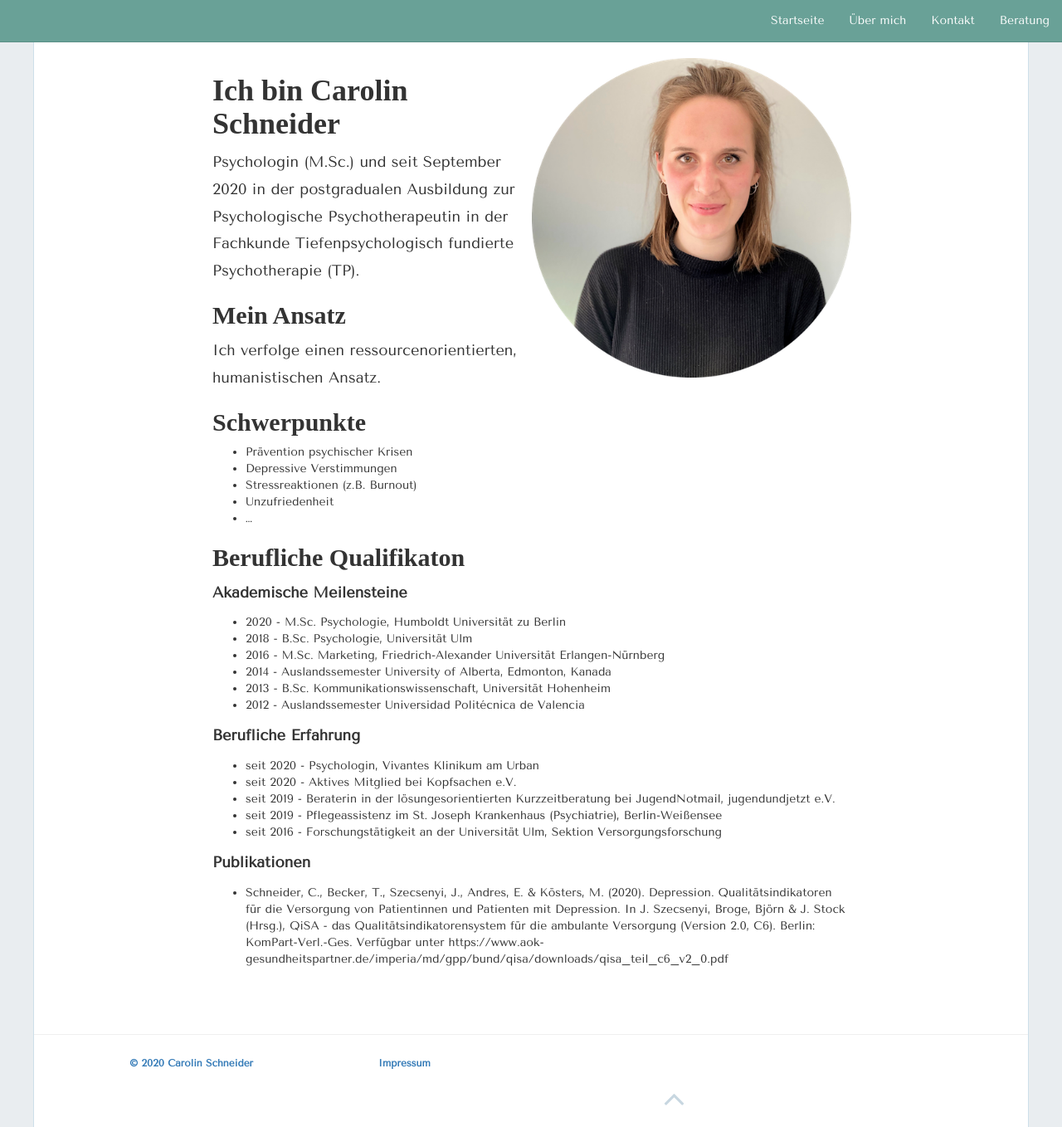
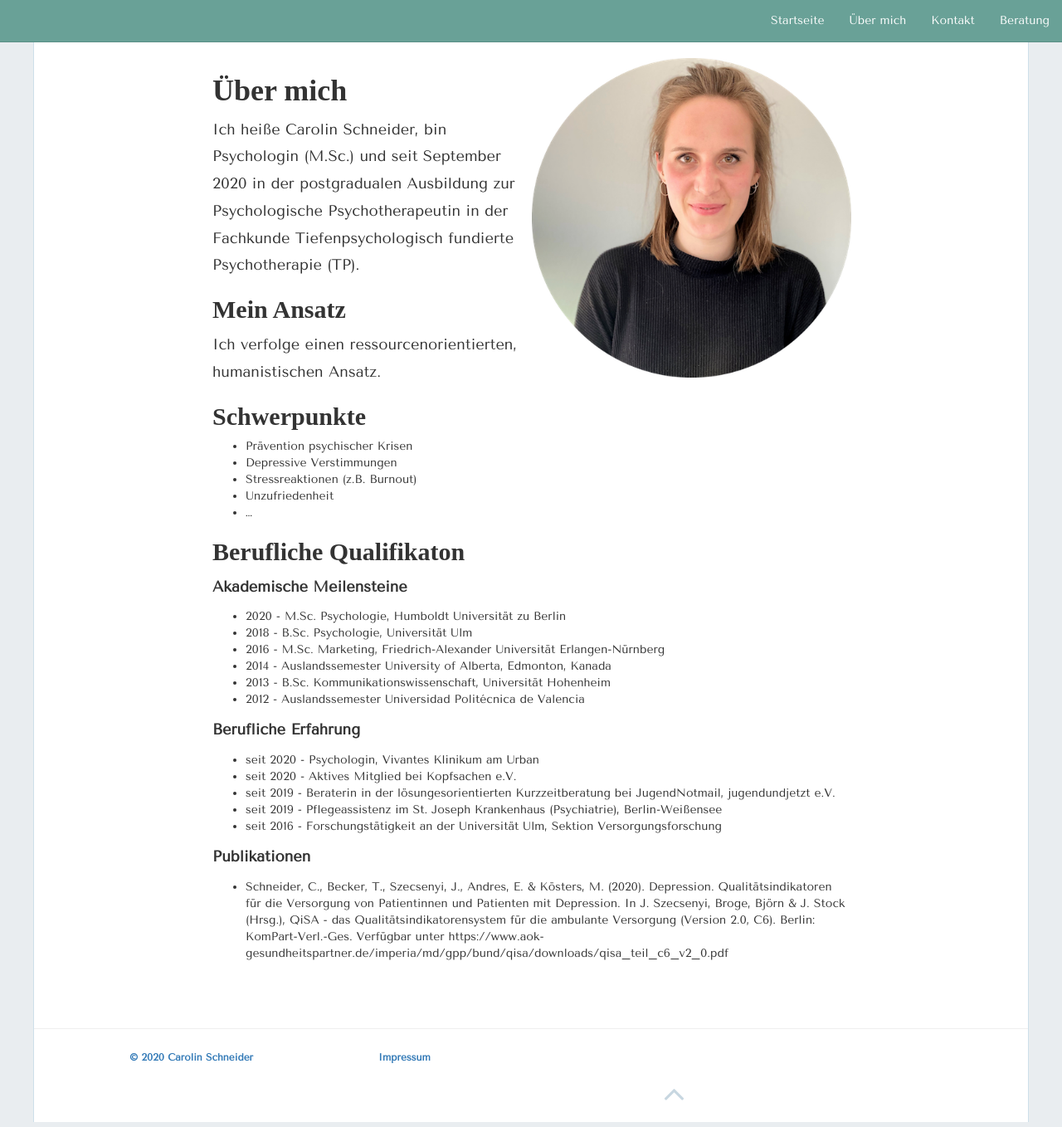
Before and after one commit to carolinschneider/carolinschneider.github.io, a Jekyll site: the page built from about.md, in a window 1280 px wide and 1358 px high. Shown: the whole window at 83% size. Built offline with Jekyll 4.4.1, drawn with Linux system fonts in a browser that asks for light colours; nearby versions of some CDN libraries; some web fonts are replaced.

Commit message:
Update about.md

```diff
--- a/about.md
+++ b/about.md
@@ -6,8 +6,8 @@ permalink: /about/
 
 <img src="https://raw.githubusercontent.com/carolinschneider/carolinschneider.github.io/master/img/lini%20(2).png" alt="" style="float:right;width:50%;">
 
-# Ich bin Carolin Schneider
-Psychologin (M.Sc.) und seit September 2020 in der postgradualen Ausbildung zur Psychologische Psychotherapeutin in der Fachkunde Tiefenpsychologisch fundierte Psychotherapie (TP).
+# Über mich
+Ich heiße Carolin Schneider, bin Psychologin (M.Sc.) und seit September 2020 in der postgradualen Ausbildung zur Psychologische Psychotherapeutin in der Fachkunde Tiefenpsychologisch fundierte Psychotherapie (TP).
 
 ## Mein Ansatz
 Ich verfolge einen ressourcenorientierten, humanistischen Ansatz.
```
